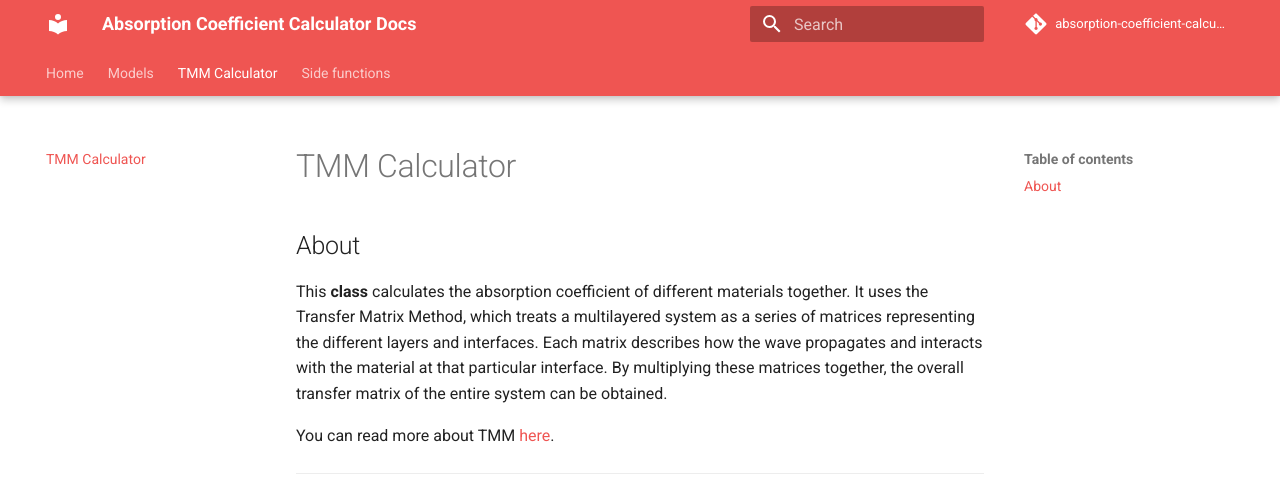
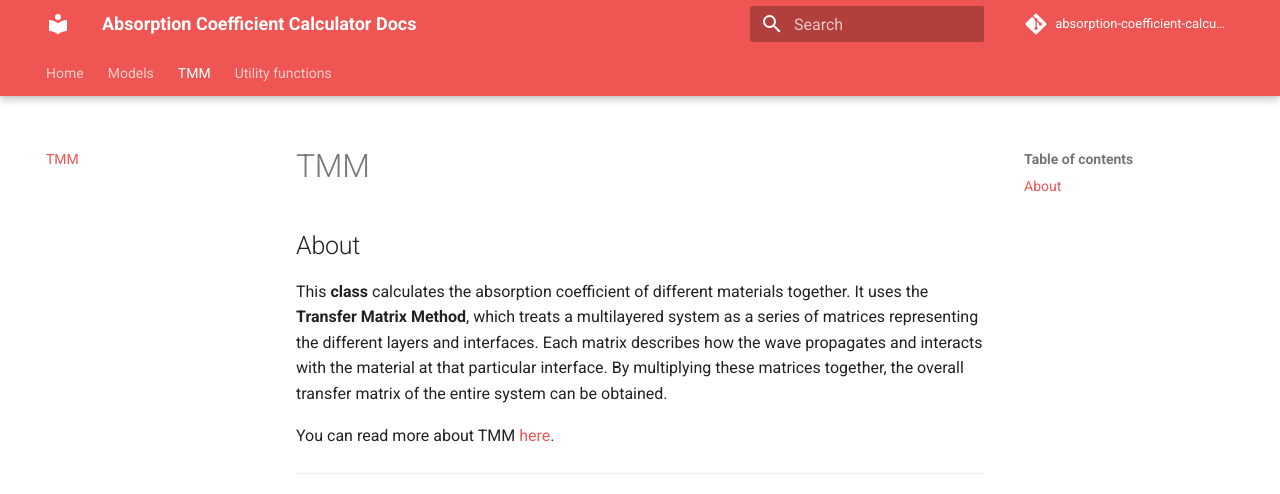
Before and after one commit to rcroegaert/absorption-coefficient-calculator, an MkDocs documentation site: the page built from docs/absorptioncoeff.md, in a window 1280 px wide, cut to the strip 0-494 px from the top of the page. Built offline with MkDocs 1.6.1 and Material for MkDocs 9.7.7, drawn with Linux system fonts in a browser that asks for light colours.

Commit message:
changes to docs

```diff
--- a/docs/absorptioncoeff.md
+++ b/docs/absorptioncoeff.md
@@ -1,6 +1,6 @@
 ## About
 This **class** calculates the absorption coefficient of different materials together.
-It uses the Transfer Matrix Method, which treats a multilayered system as a series of matrices representing the different layers and interfaces.
+It uses the **Transfer Matrix Method**, which treats a multilayered system as a series of matrices representing the different layers and interfaces.
 Each matrix describes how the wave propagates and interacts with the material at that particular interface.
 By multiplying these matrices together, the overall transfer matrix of the entire system can be obtained.
 
--- a/mkdocs.yml
+++ b/mkdocs.yml
@@ -7,8 +7,8 @@ repo_name: absorption-coefficient-calculator
 nav:
     - Home: index.md
     - Models: models.md
-    - TMM Calculator: absorptioncoeff.md
-    - Side functions: utils.md
+    - TMM: absorptioncoeff.md
+    - Utility functions: utils.md
 
 
 plugins:
```
Also changed, not shown: 1 other file.
